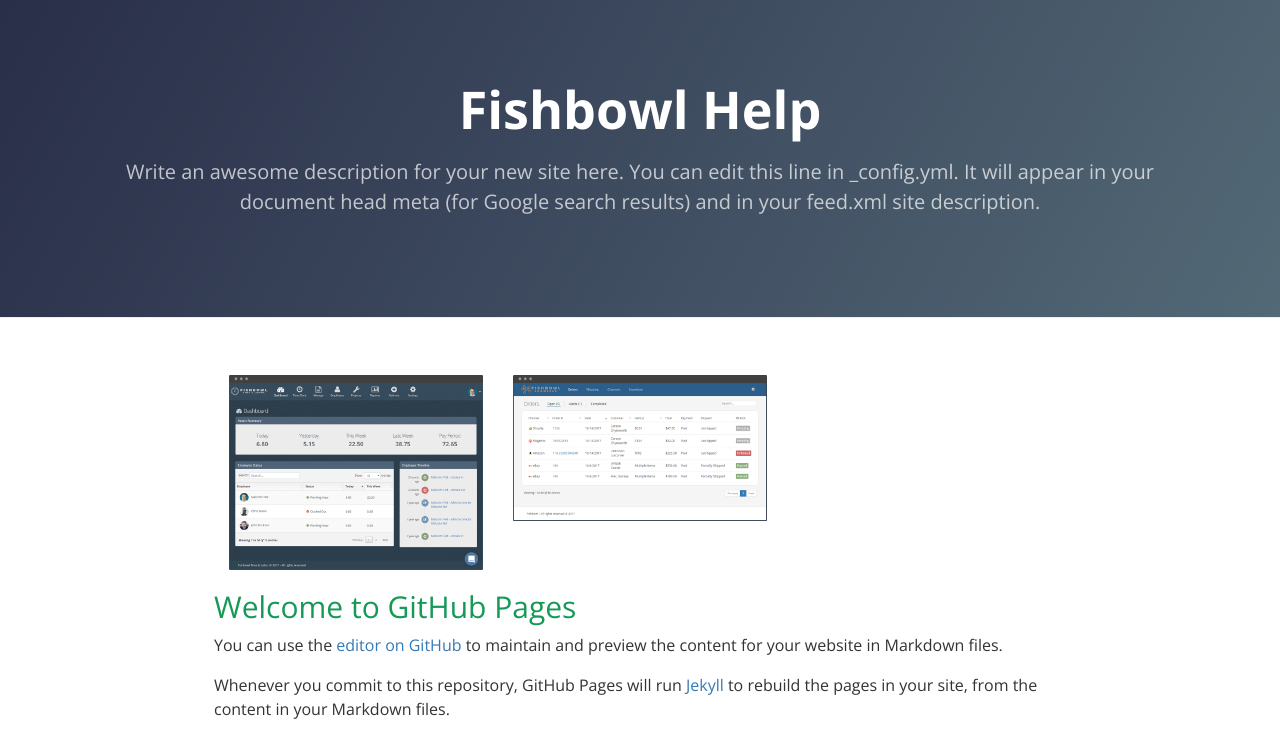
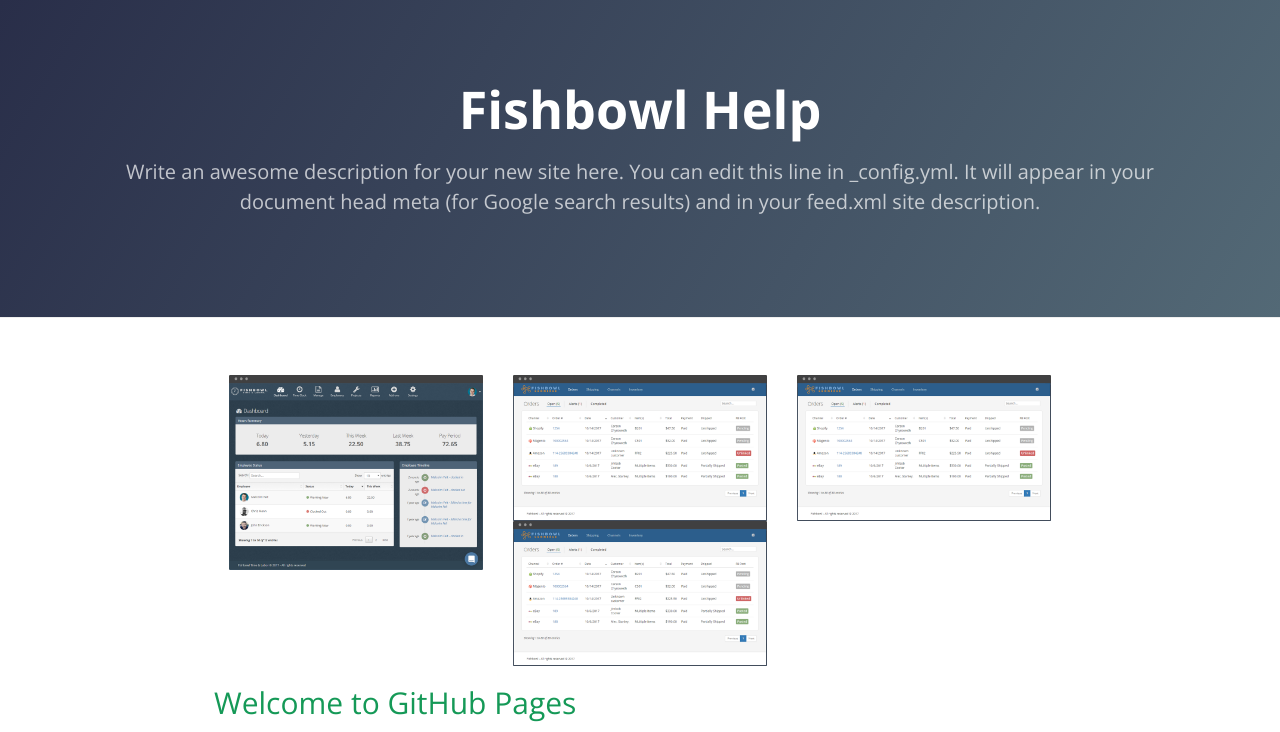
Before and after one commit to mfelt/mfelt.github.io, a Jekyll site: the page built from index.md, in a window 1280 px wide. Shown: the top 732 px of the page. Built offline with Jekyll 4.4.1, drawn with Linux system fonts in a browser that asks for light colours; nearby versions of some CDN libraries; our own code applies the rules of GitHub Pages for plain Markdown files.

Commit message:
placeholders

```diff
--- a/index.md
+++ b/index.md
@@ -1,10 +1,16 @@
 <div class="container-fluid">
   <div class="row">
     <div class="col-xs-4">
-    {% include image image="workforce" %}
+      {% include image image="workforce" %}
     </div>
     <div class="col-xs-4">
-    {% include image image="commerce" %}
+      {% include image image="commerce" %}
+    </div>
+    <div class="col-xs-4">
+      {% include image image="commerce" %}
+    </div>
+    <div class="col-xs-4">
+      {% include image image="commerce" %}
     </div>
   </div>
 </div>
```
